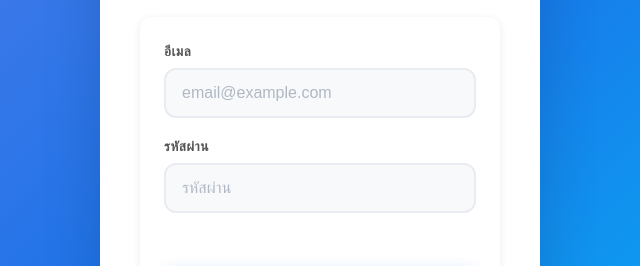
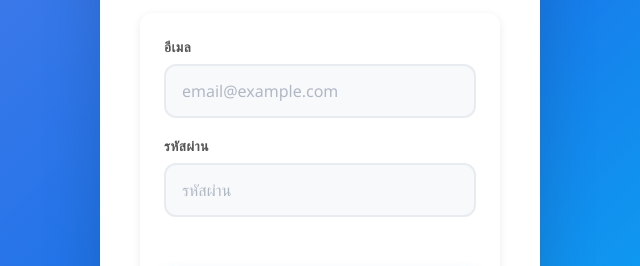
Before and after one commit to kimhuntdk/my_job, a website: page work-log/public/index.html in a window 1280 px wide. Shown: the part 280-546 px from the top of the page, 320-960 px from the left. Drawn offline with Linux system fonts and the light colour scheme; no server answers.

Commit message:
Fix: apply input styles to email and password fields
Co-Authored-By: Claude Opus 4.6 (1M context) <noreply@anthropic.com>

```diff
--- a/work-log/public/style.css
+++ b/work-log/public/style.css
@@ -236,6 +236,8 @@ form {
 }
 
 input[type="text"],
+input[type="email"],
+input[type="password"],
 input[type="date"],
 input[type="month"],
 select,
```
